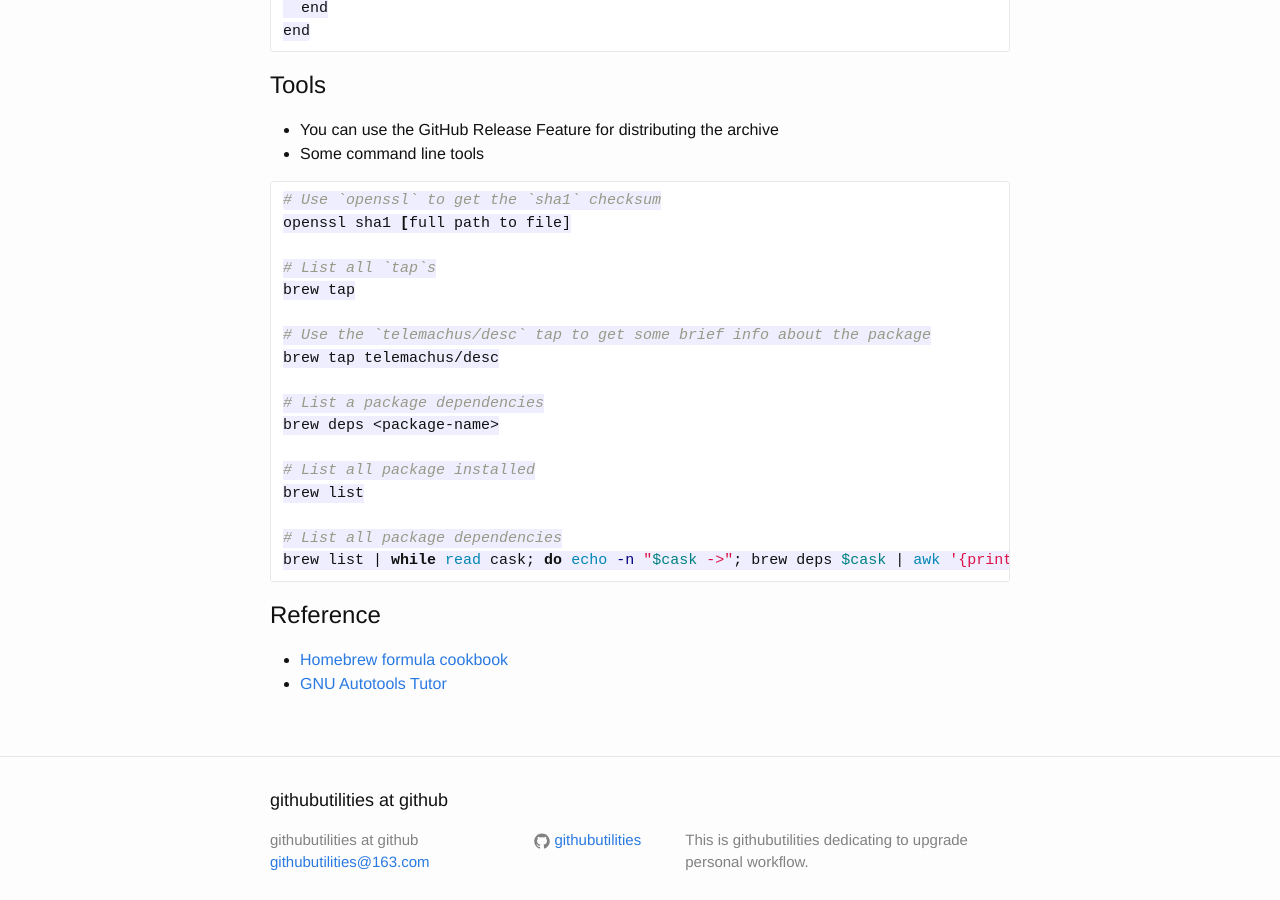
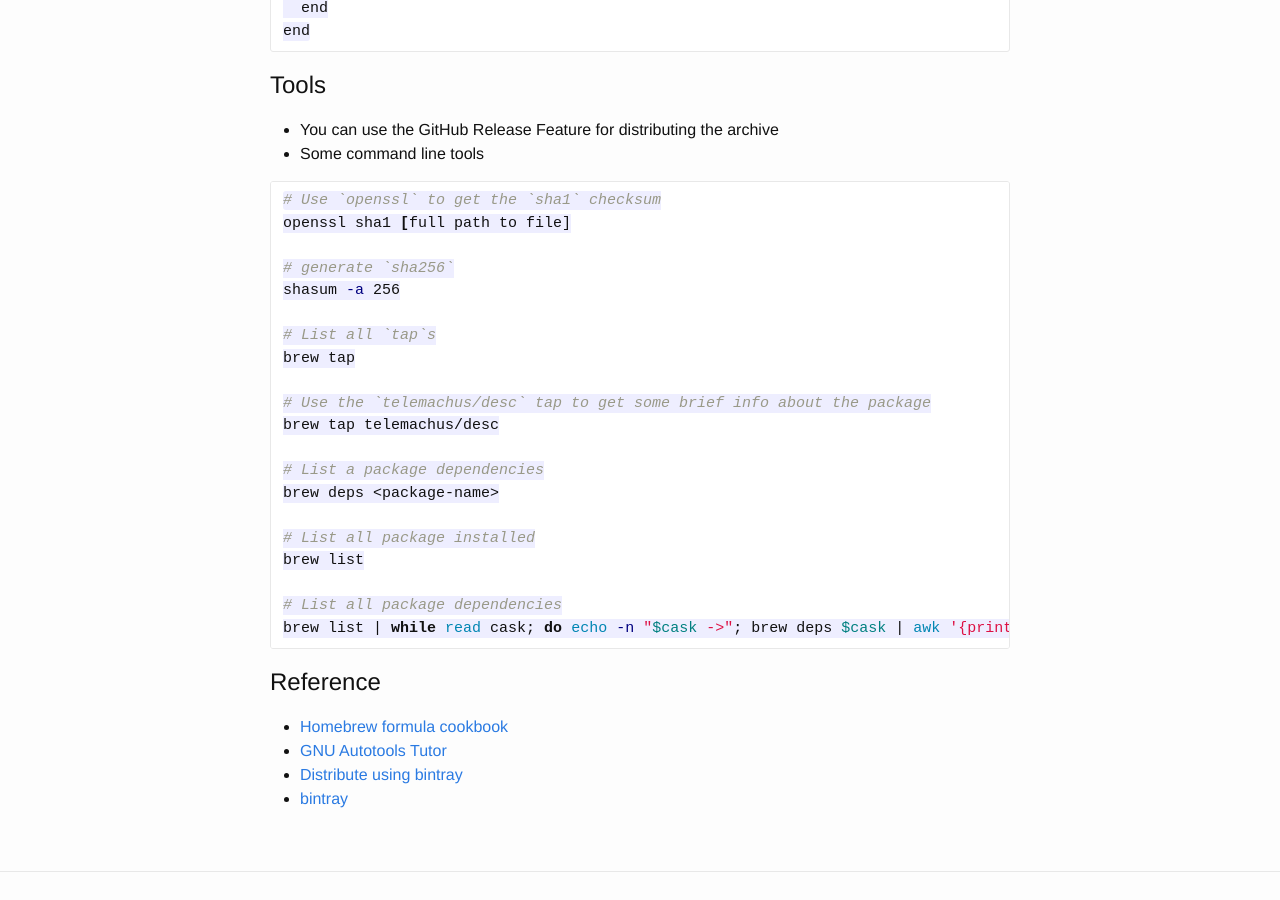
Before and after one commit to githubutilities/githubutilities.github.io, a Jekyll site: the page built from _posts/2015-02-03-create-homebrew-formula.markdown, in a window 1280 px wide and 900 px high, scrolled down 976 px. Built offline with Jekyll 4.4.1, drawn with Linux system fonts in a browser that asks for light colours; Markdown is read by kramdown in place of the engine named in the settings.

Commit message:
add git and homebrew workflow

````diff
--- a/_posts/2015-01-22-personal-git-command-cheat-sheet.markdown
+++ b/_posts/2015-01-22-personal-git-command-cheat-sheet.markdown
@@ -121,6 +121,9 @@ git stash pop
 * to refactor the source code
 
 ```sh
+# show file changes history
+git log -p <filename>
+
 # amending commit message
 git commit --amend
 git commit --amend -m "New commit message"
--- a/_posts/2015-02-03-create-homebrew-formula.markdown
+++ b/_posts/2015-02-03-create-homebrew-formula.markdown
@@ -52,6 +52,9 @@ end
 # Use `openssl` to get the `sha1` checksum
 openssl sha1 [full path to file]
 
+# generate `sha256`
+shasum -a 256
+
 # List all `tap`s
 brew tap
 
@@ -72,3 +75,5 @@ brew list | while read cask; do echo -n "$cask ->"; brew deps $cask | awk '{prin
 # Reference
 * [Homebrew formula cookbook](https://github.com/Homebrew/homebrew/blob/master/share/doc/homebrew/Formula-Cookbook.md#formula-cookbook)
 * [GNU Autotools Tutor](https://www.lrde.epita.fr/~adl/dl/autotools.pdf)
+* [Distribute using bintray](http://blog.bintray.com/2013/05/30/google-and-github-insist-go-store-your-binaries-in-a-proper-place/)
+* [bintray](https://bintray.com)
````
